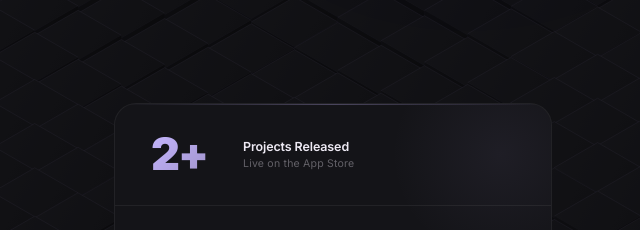
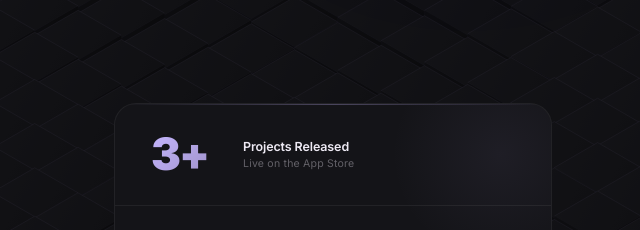
Before and after one commit to GreDami/GreDami, a plain HTML site: page index.html in a window 1280 px wide. Shown: the part 860-1090 px from the top of the page, 562-1202 px from the left. Drawn offline with Linux system fonts and the light colour scheme.

Commit message:
Update index.html

```diff
--- a/index.html
+++ b/index.html
@@ -764,7 +764,7 @@
       <div class="about-right fade-up">
         <div class="about-right-glow"></div>
         <div class="stat-row">
-          <span class="stat-num" data-count="2" data-suffix="+">0+</span>
+          <span class="stat-num" data-count="3" data-suffix="+">0+</span>
           <div class="stat-info">
             <span class="stat-lbl" id="statReleased">Projects Released</span>
             <span class="stat-sub" id="statSubReleased">Live on the App Store</span>
```
